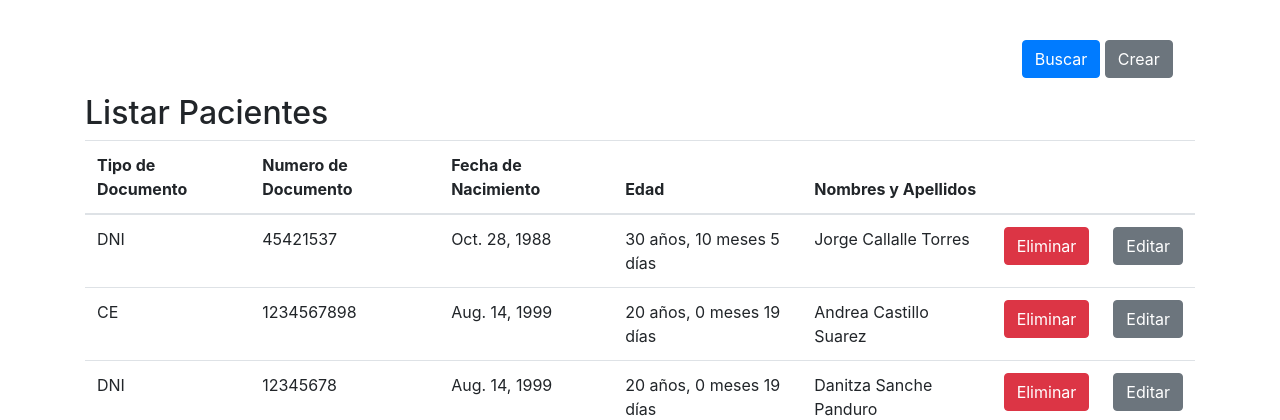
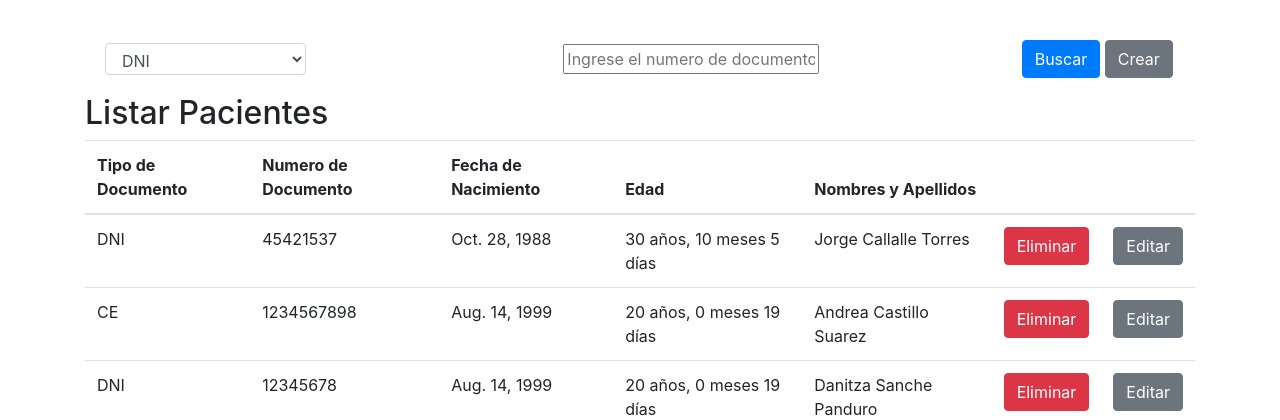
Before and after one commit to jlcallalle/django, a Django app: page / in a window 1280 px wide. Shown: the top 420 px of the page. Run offline with Django 3.2, Linux system fonts and the light colour scheme; data comes from the database, SQL or seed files in the repository; some libraries are stand-ins or nearby versions.

Commit message:
se crea buscar pacientes

```diff
--- a/pacientes/form.py
+++ b/pacientes/form.py
@@ -1,7 +1,32 @@
 from django import forms
-
 from .models import Pacientes
 
+
+class BuscarPacienteForm(forms.Form):
+    cbo_doc = (
+          ('DNI', 'DNI'),
+          ('CE', 'Carné de Extranjería'),
+          ('IN', 'Indocumentado'),
+    )
+    tipo_documento = forms.ChoiceField(label='TIPO DE DOCUMENTO',  choices=cbo_doc, initial='1', required=False,
+                                       widget=forms.Select(attrs={'class': 'form-control', 'style': 'height:32px;'}))
+    numero_documento = forms.CharField(label='NUMERO DE DOCUMENTO', max_length=15, min_length=8,
+                                       widget=forms.TextInput(attrs={
+                                           'placeholder': 'Ingrese el numero de documento a buscar'}), required=False)
+
+    # def init(self, args, *kwargs):
+    #     self.fields['tipo_documento'].widget = forms.Select(
+    #         choices=((val, val) for val in range(1, 32)),
+    #         attrs={'class': 'form-control dia cbo_fecha_nacimiento'})
+
+
+# """
+#  choices=[
+#     ('DNI', 'DNI'),
+#     ('CE', 'Carné de Extranjería'),
+#     ('IN', 'Indocumentado'),
+# ], default='DNI')
+# """
 
 class PacienteForm(forms.models.ModelForm):
     class Meta:
--- a/pacientes/templates/listar-paciente.html
+++ b/pacientes/templates/listar-paciente.html
@@ -1,10 +1,11 @@
 {% extends 'base.html' %}
+{% load crispy_forms_tags %}
 {% block content %}
     <div class="container container-fluid page-listar-paciente">
         <section class="section-buscar-paciente">
             <div class="row">
                 <!--Bucar Paciente -->
-                <form method="post" class="form-buscar">
+				<form method="post" class="form-buscar">
                     {% csrf_token %}
                     <div class="col col-5">
                         <div class="form-group group-tipo">
@@ -22,7 +23,8 @@
                             <a href="/crear" class="btn btn-secondary">Crear </a>
                         </div>
                     </div>
-                </form>
+				</form>
+
             </div>
         </section>
         <section class="listar-paciente">
--- a/pacientes/views.py
+++ b/pacientes/views.py
@@ -1,14 +1,33 @@
 from django.shortcuts import render
 from django.contrib import messages
-from django.views.generic import ListView, CreateView, UpdateView, DeleteView
+from django.views.generic import ListView, CreateView, UpdateView, DeleteView, FormView
 from django.urls import reverse_lazy, reverse
 from .models import Pacientes
-from .form import PacienteForm
+from .form import PacienteForm, BuscarPacienteForm
 
-class ListarPacientes(ListView):
+
+class ListarPacientes(FormView, ListView):
     template_name = 'listar-paciente.html'
     model = Pacientes
     context_object_name = 'pacientes'
+    form_class = BuscarPacienteForm
+    form = BuscarPacienteForm
+    def post(self, request, *args, **kwargs):
+        form = self.get_form()
+        pacientes = []
+        form.is_valid()
+        encontro =0
+        tipo_documento = form.cleaned_data.get('tipo_documento')
+        numero_documento = form.cleaned_data.get('numero_documento')
+        try:
+            pacientes = [Pacientes.objects.get(
+                tipo_documento=request.POST.get('tipo_documento'),
+                numero_documento=request.POST.get('numero_documento')
+            )]
+            encontro=1
+        except:
+            pacientes=''
+        return render(request, 'listar-paciente.html', {'form': form, 'pacientes': pacientes, 'encontro': encontro})
 
 class CrearPacientes(CreateView):
     template_name = 'crear-paciente.html'
@@ -16,16 +35,17 @@ class CrearPacientes(CreateView):
     form_class = PacienteForm
     form = PacienteForm
     #success_url = reverse_lazy('listar-pacientes')
-
     def get_success_url(self):
         messages.success(self.request, 'Se guardó exitosamente')
         return reverse('listar-pacientes')
+
 
 class EliminarPacientes(DeleteView):
     template_name = 'eliminar-paciente.html'
     model = Pacientes
     success_url = reverse_lazy('listar-pacientes')
 
+
 class EditarPacientes(UpdateView):
     template_name = 'editar-paciente.html'
     model = Pacientes
```
Also changed, not shown: pacientes/models.py (line endings or trailing spaces).
